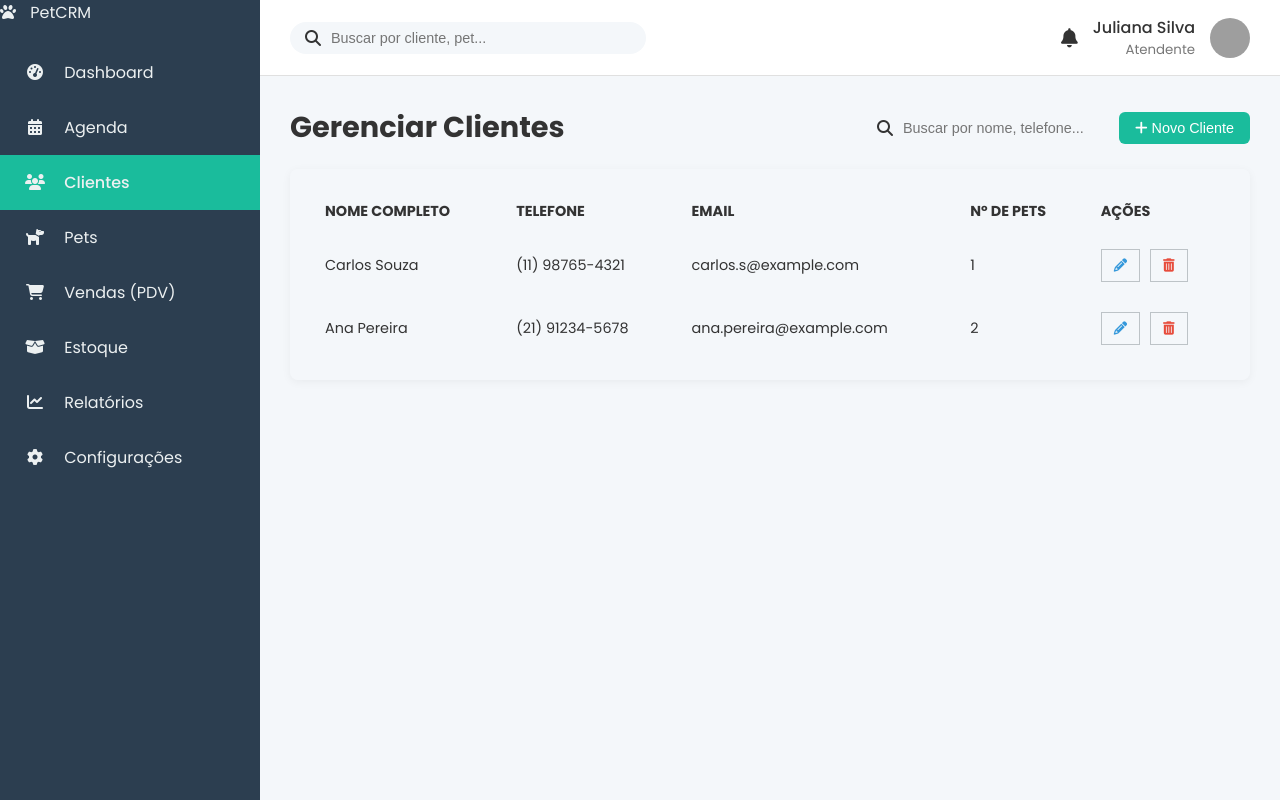
After one commit to guinune-antunes/petshop-final-aplication, a PHP site: page /clientes.php in a window 1280 px wide. The commit adds this page. Run offline with PHP 8.4, Linux system fonts and the light colour scheme; grey boxes are pictures that could not be loaded.

Commit message:
atualização do css, correção de bug na agenda, criação da pagina de clientes e suas respectivas mecanicas

```diff
--- /dev/null
+++ b/clientes.php
@@ -0,0 +1,115 @@
+<?php
+    // Define o título da página e qual item do menu deve ficar ativo
+    $pageTitle = 'Clientes';
+    $paginaAtiva = 'clientes';
+
+    // Inclui o cabeçalho do HTML
+    include 'includes/_head.php';
+?>
+
+    <div class="main-area">
+
+        <?php include 'includes/_sidebar.php'; // Inclui a barra lateral de navegação ?>
+
+        <div class="content-wrapper">
+            <?php include 'includes/_header.php'; // Inclui o cabeçalho superior ?>
+
+            <main class="main-content">
+                    <div class="page-header">
+        <h1 class="main-title">Gerenciar Clientes</h1>
+            <div class="page-actions">
+                <div class="search-box">
+                    <i class="fas fa-search"></i>
+                    <input type="text" placeholder="Buscar por nome, telefone..." id="searchInput">
+                </div>
+                <button class="btn btn-primary" id="add-client-btn"><i class="fas fa-plus"></i> Novo Cliente</button>
+            </div>
+        </div>
+
+                                <div class="table-container">
+                    <table class="client-table">
+                        <thead>
+                            <tr>
+                                <th>Nome Completo</th>
+                                <th>Telefone</th>
+                                <th>Email</th>
+                                <th>Nº de Pets</th>
+                                <th>Ações</th>
+                            </tr>
+                        </thead>
+                        <tbody id="clientTableBody">
+                            <tr>
+                                <td>Carlos Souza</td>
+                                <td>(11) 98765-4321</td>
+                                <td>carlos.s@example.com</td>
+                                <td>1</td>
+                                <td class="action-buttons">
+                                    <button class="btn-icon btn-edit" title="Editar Cliente"><i class="fas fa-pencil-alt"></i></button>
+                                    <button class="btn-icon btn-delete" title="Excluir Cliente"><i class="fas fa-trash-alt"></i></button>
+                                </td>
+                            </tr>
+                            <tr>
+                                <td>Ana Pereira</td>
+                                <td>(21) 91234-5678</td>
+                                <td>ana.pereira@example.com</td>
+                                <td>2</td>
+                                <td class="action-buttons">
+                                    <button class="btn-icon btn-edit" title="Editar Cliente"><i class="fas fa-pencil-alt"></i></button>
+                                    <button class="btn-icon btn-delete" title="Excluir Cliente"><i class="fas fa-trash-alt"></i></button>
+                                </td>
+                            </tr>
+                        </tbody>
+                    </table>
+                </div>
+            </main>
+        </div>
+    </div>
+
+    <div class="modal-overlay" id="client-modal" style="display: none;">
+        <div class="modal-content modal-lg">
+            <div class="modal-header">
+                <h2 id="client-modal-title">Novo Cliente</h2>
+                <button class="close-modal-btn">&times;</button>
+            </div>
+            <div class="modal-body">
+                <div class="client-form-section">
+                    <h4>Dados do Tutor</h4>
+                    <form class="appointment-form">
+                        <div class="form-group">
+                            <label for="client-name">Nome Completo *</label>
+                            <input type="text" id="client-name" placeholder="Nome completo do tutor">
+                        </div>
+                        <div class="form-group-row">
+                            <div class="form-group"><label for="client-phone">Telefone</label><input type="tel" id="client-phone" placeholder="(99) 99999-9999"></div>
+                            <div class="form-group"><label for="client-email">Email</label><input type="email" id="client-email" placeholder="email@exemplo.com"></div>
+                        </div>
+                        <div class="form-group"><label for="client-address">Endereço</label><textarea id="client-address" rows="2" placeholder="Rua, Número, Bairro, Cidade..."></textarea></div>
+                    </form>
+                </div>
+                <div class="pet-management-section">
+                    <h4>Pets do Tutor</h4>
+                    <div class="pet-list-container"><ul id="pet-list"></ul></div>
+                    <form class="pet-form" id="pet-form">
+                        <h5>Adicionar Novo Pet</h5>
+                        <div class="form-group-row">
+                            <div class="form-group"><label for="pet-name">Nome do Pet *</label><input type="text" id="pet-name"></div>
+                            <div class="form-group"><label for="pet-species">Espécie</label><input type="text" id="pet-species" placeholder="Cão, Gato..."></div>
+                        </div>
+                         <div class="form-group-row">
+                            <div class="form-group"><label for="pet-breed">Raça</label><input type="text" id="pet-breed" placeholder="Ex: SRD, Poodle..."></div>
+                            <div class="form-group"><label for="pet-birthdate">Data de Nascimento</label><input type="date" id="pet-birthdate"></div>
+                        </div>
+                        <button type="submit" class="btn btn-secondary" style="width: auto; font-size: 0.8rem; padding: 6px 12px;"><i class="fas fa-plus"></i> Adicionar Pet à Lista</button>
+                    </form>
+                </div>
+            </div>
+            <div class="modal-footer">
+                <button class="btn btn-secondary cancel-btn">Cancelar</button>
+                <button class="btn btn-primary">Salvar Cliente e Pets</button>
+            </div>
+        </div>
+    </div>
+<?php
+    // Inclui o final do HTML
+    include 'includes/_footer.php';
+?>
--- a/main.js
+++ b/main.js
@@ -1,46 +1,46 @@
-// Espera o conteúdo da página carregar completamente
 document.addEventListener('DOMContentLoaded', function() {
 
-    // Seleciona os elementos do DOM que vamos usar
-    const addAppointmentBtn = document.getElementById('add-appointment-btn');
-    const appointmentModal = document.getElementById('appointment-modal');
-    const closeModalBtn = document.getElementById('close-modal-btn');
-    const cancelBtn = document.getElementById('cancel-btn');
-
-    // Função para abrir o modal
-    function openModal() {
-        if (appointmentModal) {
-            appointmentModal.style.display = 'flex';
-        }
+    // --- LÓGICA DO MODO ESCURO (DARK MODE) ---
+    const themeToggleBtn = document.getElementById('theme-toggle');
+    if (themeToggleBtn) {
+        // ... (código do modo escuro, como na resposta anterior) ...
     }
 
-    // Função para fechar o modal
-    function closeModal() {
-        if (appointmentModal) {
-            appointmentModal.style.display = 'none';
-        }
+    // --- LÓGICA DO MODAL DA AGENDA (PÁGINA AGENDA) ---
+    const addAppointmentBtn = document.getElementById('add-appointment-btn');
+    if (addAppointmentBtn) {
+        // ... (código do modal da agenda, como na resposta anterior) ...
     }
 
-    // Adiciona o evento de clique ao botão "Adicionar Agendamento"
-    if (addAppointmentBtn) {
-        addAppointmentBtn.addEventListener('click', openModal);
-    }
+    // --- LÓGICA DA PÁGINA DE CLIENTES E PETS ---
+    const addClientBtn = document.getElementById('add-client-btn');
+    if (addClientBtn) {
+        // ... (código para abrir e fechar modais, como na resposta anterior) ...
 
-    // Adiciona o evento de clique ao botão de fechar (o 'X')
-    if (closeModalBtn) {
-        closeModalBtn.addEventListener('click', closeModal);
-    }
+        // --- NOVA LÓGICA DE BUSCA DINÂMICA ---
+        const searchInput = document.getElementById('searchInput');
+        const clientTableBody = document.getElementById('clientTableBody');
+        const tableRows = clientTableBody.getElementsByTagName('tr');
 
-    // Adiciona o evento de clique ao botão "Cancelar"
-    if (cancelBtn) {
-        cancelBtn.addEventListener('click', closeModal);
-    }
+        // Adiciona um "escutador" de eventos que dispara a cada tecla digitada
+        searchInput.addEventListener('input', function() {
+            // Pega o texto da busca e converte para minúsculas para não diferenciar maiúsculas/minúsculas
+            const searchText = searchInput.value.toLowerCase();
 
-    // Opcional: Fecha o modal se o usuário clicar fora da área do conteúdo
-    if (appointmentModal) {
-        appointmentModal.addEventListener('click', function(event) {
-            if (event.target === appointmentModal) {
-                closeModal();
+            // Percorre cada linha <tr> da tabela
+            for (let i = 0; i < tableRows.length; i++) {
+                const row = tableRows[i];
+                // Pega todo o texto contido na linha e também converte para minúsculas
+                const rowText = row.textContent.toLowerCase();
+
+                // Verifica se o texto da linha inclui o texto da busca
+                if (rowText.includes(searchText)) {
+                    // Se incluir, mostra a linha
+                    row.style.display = ''; // '' redefine para o padrão (table-row)
+                } else {
+                    // Se não incluir, esconde a linha
+                    row.style.display = 'none';
+                }
             }
         });
     }
--- a/style.css
+++ b/style.css
@@ -30,20 +30,58 @@ body {
     position: fixed;
 }
 
+/* O container que envolve tudo */
+.dashboard-container {
+    display: flex;
+    position: relative; /* Cria um contexto de posicionamento */
+}
+
+/* A sidebar FIXA */
+.sidebar {
+    width: 260px;
+    position: fixed; /* Fixa na tela */
+    top: 0;
+    left: 0;
+    height: 100vh;
+    z-index: 1000; /* Define uma camada alta, garantindo que fique POR CIMA de tudo */
+    /* ... (outros estilos da sidebar como background-color, etc.) ... */
+}
+
+/* O container de toda a área à direita da sidebar */
 .main-area {
-    margin-left: 260px;
+    position: relative; /* Define que ele respeitará o fluxo do documento */
+    margin-left: 260px; /* A regra mais importante para empurrá-lo para a direita */
     width: calc(100% - 260px);
     display: flex;
     flex-direction: column;
 }
 
-/* --- SIDEBAR --- */
-.sidebar-header {
-    padding: 20px;
-    font-size: 1.5rem;
-    font-weight: 600;
-    text-align: center;
-    border-bottom: 1px solid #34495e;
+/* O wrapper do conteúdo dentro da main-area */
+.content-wrapper {
+    width: 100%;
+    display: flex;
+    flex-direction: column;
+    flex-grow: 1;
+}
+
+/* O Header que fica dentro do content-wrapper */
+.header {
+    /* ... (estilos normais do header) ... */
+    position: sticky; /* Faz o header rolar junto até o topo e depois fixar */
+    top: 0;
+    z-index: 999; /* Uma camada um pouco abaixo da sidebar, mas acima do conteúdo */
+    background-color: var(--bg-secondary); /* Necessário para o sticky funcionar bem */
+}
+
+/* O conteúdo principal da página */
+.main-content {
+    padding: 30px;
+    flex-grow: 1;
+}
+
+/* Layout específico para a página de clientes */
+.content-wrapper-split {
+    width: 100%;
 }
 
 .sidebar-header .fa-paw {
@@ -542,3 +580,109 @@ body {
     justify-content: flex-end;
     gap: 10px;
 }
+.page-actions {
+    display: flex;
+    gap: 15px;
+    align-items: center;
+}
+
+.search-box {
+    display: flex;
+    align-items: center;
+    background-color: var(--bg-secondary);
+    padding: 8px 15px;
+    border-radius: 20px;
+    border: 1px solid var(--border-color);
+}
+.search-box input {
+    border: none;
+    background: transparent;
+    outline: none;
+    margin-left: 10px;
+    font-size: 0.9rem;
+    color: var(--text-primary);
+}
+
+.table-container {
+    background-color: var(--bg-secondary);
+    border-radius: 8px;
+    padding: 20px;
+    box-shadow: 0 2px 10px rgba(0,0,0,0.05);
+    border: 1px solid var(--border-color);
+}
+
+.client-table {
+    width: 100%;
+    border-collapse: collapse;
+}
+
+.client-table thead th {
+    text-align: left;
+    padding: 12px 15px;
+    border-bottom: 2px solid var(--border-color);
+    font-size: 0.9rem;
+    color: var(--text-secondary);
+    text-transform: uppercase;
+}
+
+.client-table tbody td {
+    padding: 15px;
+    border-bottom: 1px solid var(--border-color);
+    font-size: 0.9rem;
+    color: var(--text-primary);
+}
+
+.client-table tbody tr:last-child td {
+    border-bottom: none;
+}
+
+.client-table tbody tr:hover {
+    background-color: rgba(0,0,0,0.02);
+}
+.dark-mode .client-table tbody tr:hover {
+    background-color: rgba(255,255,255,0.04);
+}
+
+
+.action-buttons { display: flex; gap: 10px; }
+.btn-icon.btn-edit { color: #3498db; }
+.btn-icon.btn-delete { color: #e74c3c; }
+.btn-icon:hover { opacity: 0.7; }
+
+/* Estilos para o Modal de Cliente */
+.modal-lg { max-width: 800px; }
+.modal-body { display: flex; gap: 25px; flex-wrap: wrap; }
+.client-form-section { flex: 1; min-width: 300px; }
+.pet-management-section { flex: 1.2; min-width: 350px; border-top: 1px dashed var(--border-color); margin-top: 15px; padding-top: 15px;}
+@media (min-width: 768px) {
+    .pet-management-section { border-top: none; margin-top: 0; padding-top: 0; border-left: 1px dashed var(--border-color); padding-left: 25px; }
+}
+
+.client-form-section h4, .pet-management-section h4 { color: var(--text-primary); margin-bottom: 15px; }
+.pet-management-section h5 { color: var(--text-secondary); margin-bottom: 15px; }
+
+.pet-list-container {
+    background-color: var(--bg-primary);
+    border-radius: 4px;
+    min-height: 80px;
+    max-height: 150px;
+    overflow-y: auto;
+    padding: 10px;
+    margin-bottom: 15px;
+    border: 1px solid var(--border-color);
+}
+.pet-list { list-style: none; }
+.pet-list-item {
+    background-color: var(--bg-secondary);
+    padding: 8px 12px;
+    border-radius: 4px;
+    margin-bottom: 8px;
+    display: flex;
+    justify-content: space-between;
+    align-items: center;
+    border: 1px solid var(--border-color);
+    font-size: 0.9rem;
+}
+.pet-list-item-info strong { margin-right: 10px; color: var(--text-primary); }
+.pet-list-item-info small { color: var(--text-secondary); }
+.remove-pet-btn { background: none; border: none; color: #e74c3c; cursor: pointer; font-size: 1rem; }
```
Also changed, not shown: clientes.html (deleted, +0 -226 lines).
